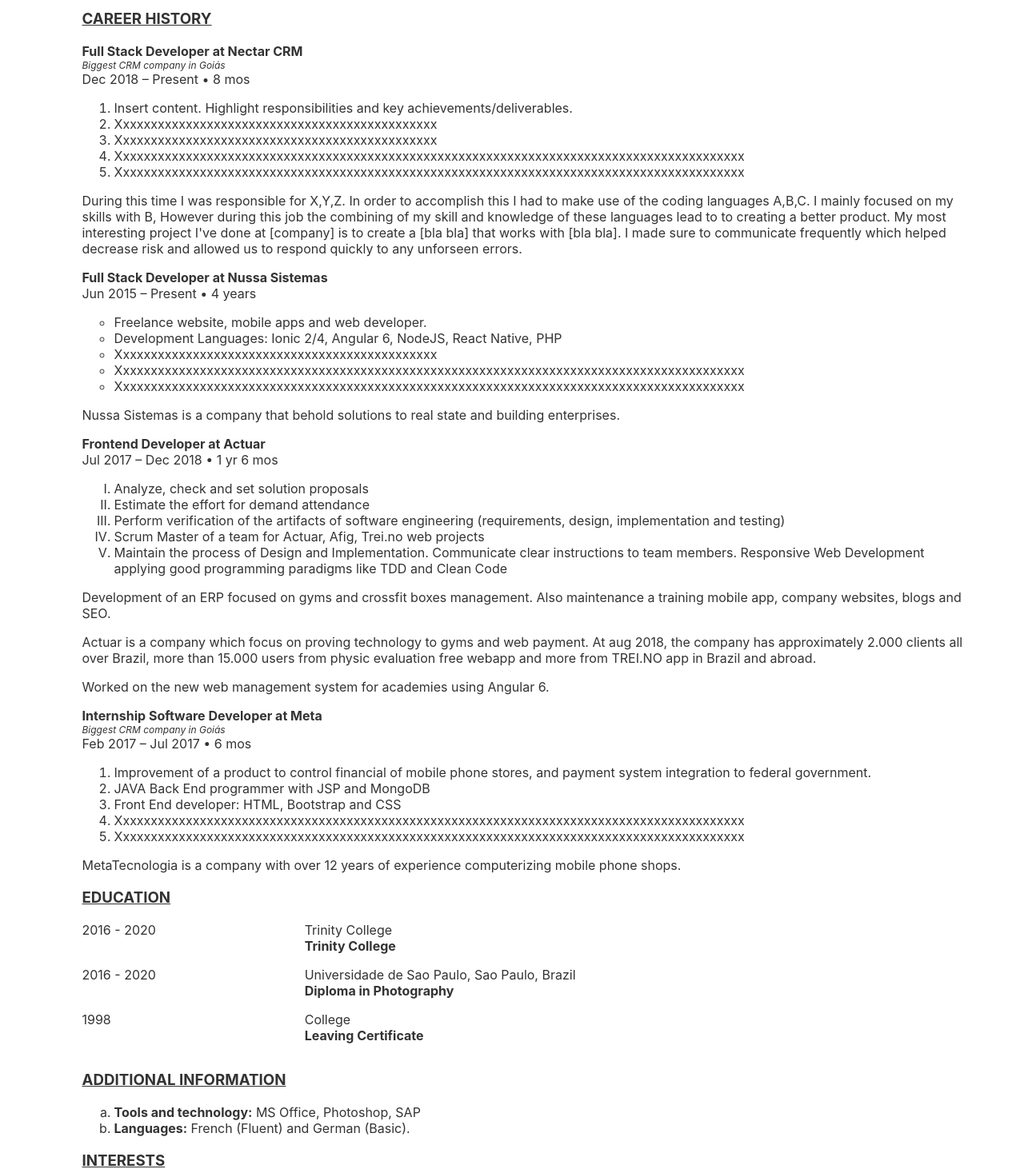
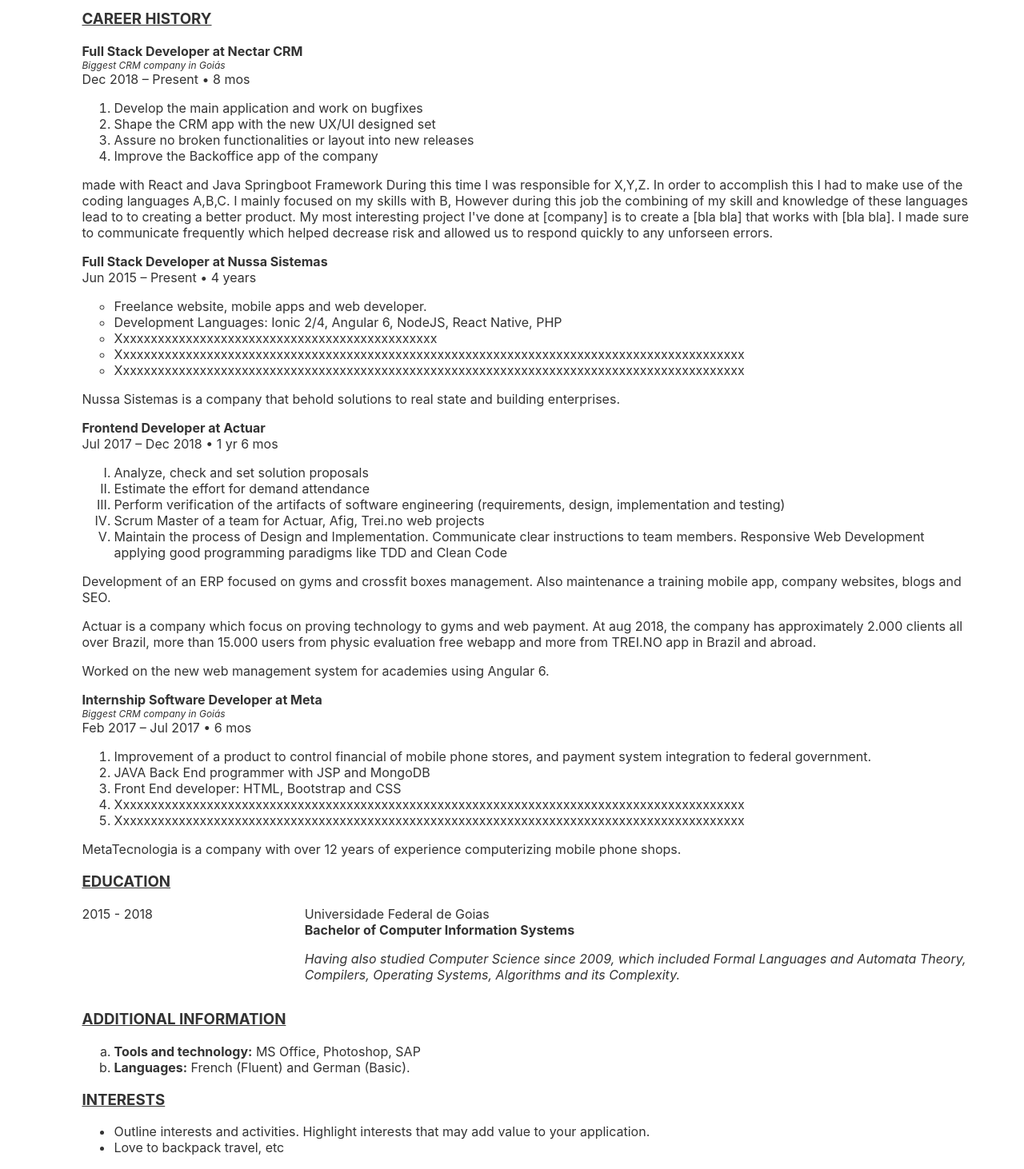
Before and after one commit to murilloves/svelte-cv, a Svelte app: page / in a window 1280 px wide. Shown: the part 460-1922 px from the top of the page at 80% size. Built offline with nearby package versions, Linux system fonts and the light colour scheme.

Commit message:
improved Career and finished Education

```diff
--- a/src/Career.svelte
+++ b/src/Career.svelte
@@ -1,3 +1,17 @@
+<script>
+    const nectarBeginDate = new Date('2018/12/10');
+    const today = new Date();
+
+    const monthDiff = (d1, d2) => {
+        if (d1.getTime() > d2.getTime()) {
+            return 1 + (12 * d1.getFullYear() + d1.getMonth()) - (12 * d2.getFullYear() + d2.getMonth());
+        }
+        return 1 + (12 * d2.getFullYear() + d2.getMonth()) - (12 * d1.getFullYear() + d1.getMonth());
+    }
+
+    const nectarInMonths = monthDiff(nectarBeginDate, today);
+</script>
+
 <div class="section-summary">
     <h3 class="subtitle">
         CAREER HISTORY
@@ -6,16 +20,17 @@
     <div>
         <strong>Full Stack Developer at Nectar CRM</strong>
         <div class="tiny-desc">Biggest CRM company in Goiás</div>
-        <div>Dec 2018 – Present • 8 mos</div>
+        <div>Dec 2018 – Present • { nectarInMonths } mos</div>
 
         <ul class="topic decimal">
-            <li>Insert content. Highlight responsibilities and key achievements/deliverables.</li>
-            <li>Xxxxxxxxxxxxxxxxxxxxxxxxxxxxxxxxxxxxxxxxxxxxxx</li>
-            <li>Xxxxxxxxxxxxxxxxxxxxxxxxxxxxxxxxxxxxxxxxxxxxxx</li>
-            <li>Xxxxxxxxxxxxxxxxxxxxxxxxxxxxxxxxxxxxxxxxxxxxxxxxxxxxxxxxxxxxxxxxxxxxxxxxxxxxxxxxxxxxxxxxxx</li>
-            <li>Xxxxxxxxxxxxxxxxxxxxxxxxxxxxxxxxxxxxxxxxxxxxxxxxxxxxxxxxxxxxxxxxxxxxxxxxxxxxxxxxxxxxxxxxxx</li>
+            <!-- <li>Highlight responsibilities and key achievements/deliverables.</li> -->
+            <li>Develop the main application and work on bugfixes</li>
+            <li>Shape the CRM app with the new UX/UI designed set</li>
+            <li>Assure no broken functionalities or layout into new releases</li>
+            <li>Improve the Backoffice app of the company</li>
         </ul>
         <p>
+            made with React and Java Springboot Framework
             During this time I was responsible for X,Y,Z. In order to accomplish this I had to make use of the coding languages A,B,C. I mainly focused on my skills with B, However during this job the combining of my skill and knowledge of these languages lead to to creating a better product. My most interesting project I've done at [company] is to create a [bla bla] that works with [bla bla]. I made sure to communicate frequently which helped decrease risk and allowed us to respond quickly to any unforseen errors.
         </p>
     </div>
--- a/src/Education.svelte
+++ b/src/Education.svelte
@@ -4,40 +4,34 @@
     </h3>
 
     <div class="pb">
-        <row>
+        <row class="pb">
             <flex1>
-                2016 - 2020
+                2015 - 2018
             </flex1>
             <flex3>
-                <div>Trinity College</div>
-                <div><strong>Trinity College</strong></div>
+                <div>Universidade Federal de Goias</div>
+                <div><strong>Bachelor of Computer Information Systems</strong></div>
+            </flex3>
+        </row>
+        <row>
+            <flex1></flex1>
+            <flex3>
+                <i>Having also studied Computer Science since 2009, which included Formal Languages and Automata Theory, Compilers, Operating Systems, Algorithms and its Complexity.</i>
             </flex3>
         </row>
     </div>
 
-    <div class="pb">
+    <!-- <div class="pb">
         <row>
             <flex1>
-                2016 - 2020
+                2009 - 2014
             </flex1>
             <flex3>
-                <div>Universidade de Sao Paulo, Sao Paulo, Brazil</div>
-                <div><strong>Diploma in Photography</strong></div>
+                <div>Universidade Federal de Goias</div>
+                <div><strong>60% of Bachelor of Computer Science</strong></div>
             </flex3>
         </row>
-    </div>
-
-    <div class="pb">
-        <row>
-            <flex1>
-                1998
-            </flex1>
-            <flex3>
-                <div>College</div>
-                <div><strong>Leaving Certificate</strong></div>
-            </flex3>
-        </row>
-    </div>
+    </div> -->
 </div>
 
 
```
